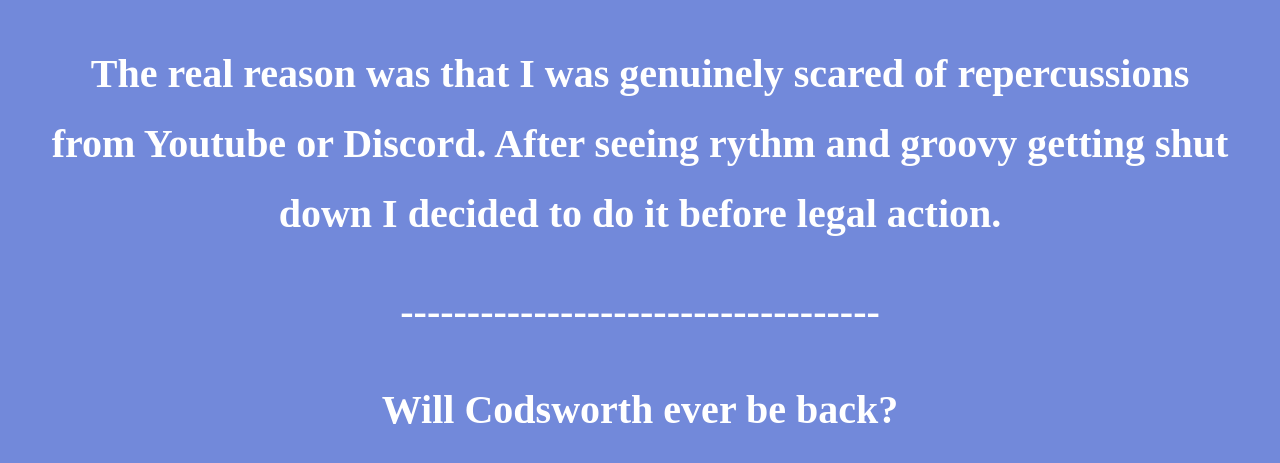
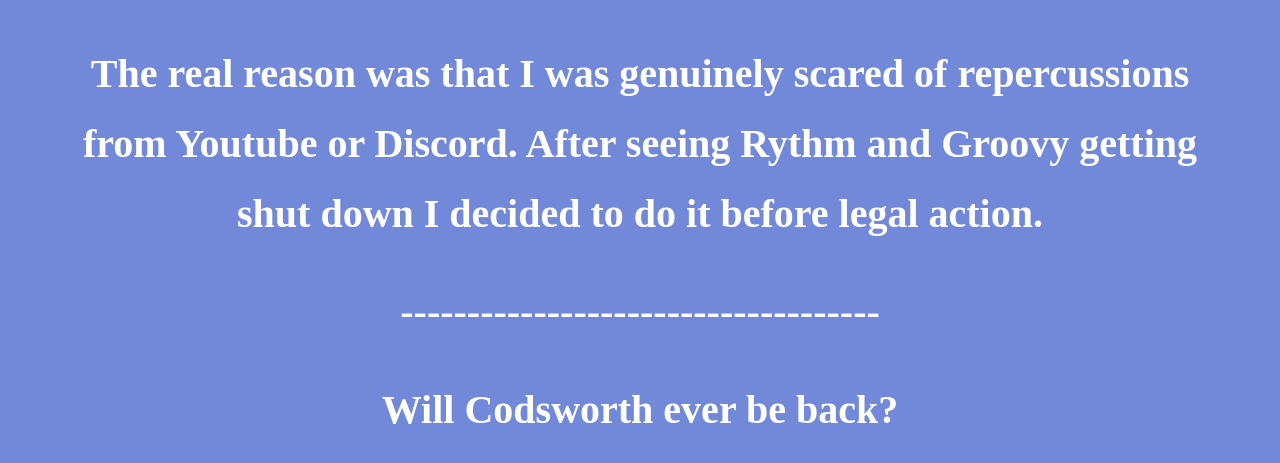
Before and after one commit to CodsworthBot/Website, a plain HTML site: page index.html in a window 1280 px wide. Shown: the part 617-1080 px from the top of the page. Drawn offline with nearby package versions, Linux system fonts and the light colour scheme.

Commit message:
Update index.html

```diff
--- a/index.html
+++ b/index.html
@@ -24,7 +24,7 @@
       <h1 class="display-5 title">We are really not wanting to do this but we are scared of the law. It's been a good run but it's coming to an end.</h1>
       <p class="display-5 title">------------------------------------</p>
       <p class="display-5 title">Why was Codsworth abruptly stopped?</p>
-      <p class="display-5 title">The real reason was that I was genuinely scared of repercussions from Youtube or Discord. After seeing rythm and groovy getting shut down I decided to do it before legal action.</p>
+      <p class="display-5 title">The real reason was that I was genuinely scared of repercussions from Youtube or Discord. After seeing Rythm and Groovy getting shut down I decided to do it before legal action.</p>
       <p class="display-5 title">------------------------------------</p>
       <p class="display-5 title">Will Codsworth ever be back?</p>
       <p class="display-5 title">There is always a big chance that I will bring Codsworth back if the Youtube TOS changes.</p>
```
